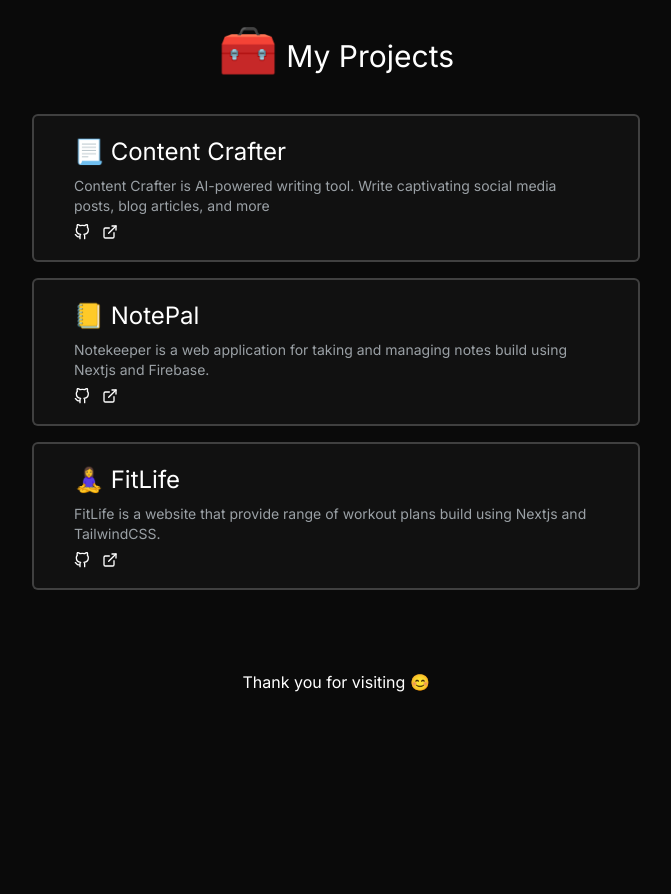
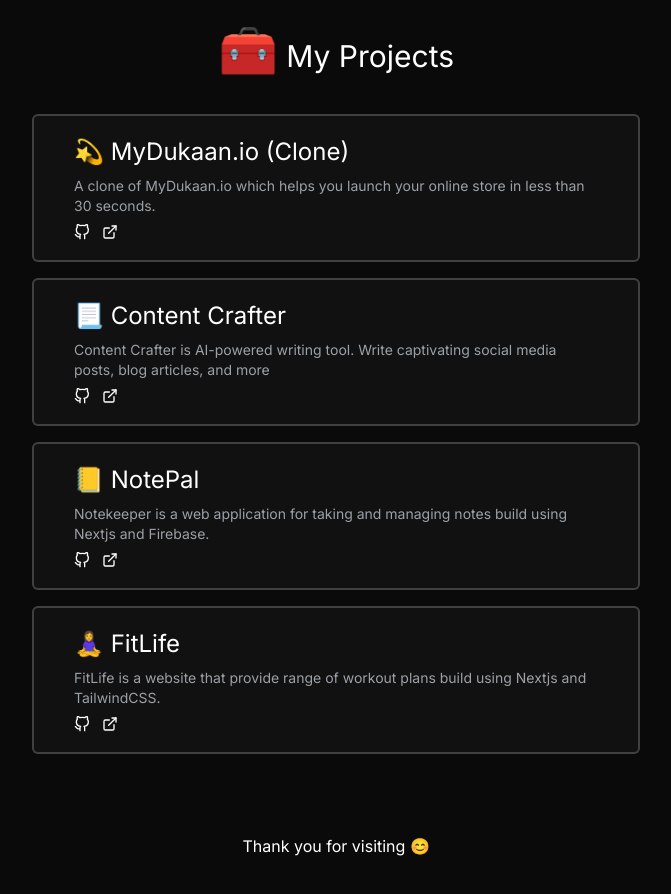
Before and after one commit to PoojaBela/PoojaBela.github.io, a React (Vite) app: page / in a window 1280 px wide. Shown: the part 1120-2014 px from the top of the page, without its empty margins (304-975 px from the left). Before the commit the page ends 1854 px from the top, so only its background shows below. Built offline with nearby package versions, Linux system fonts and the light colour scheme; a web font is replaced by a local one.

Commit message:
add dukaan project

```diff
--- a/src/components/Projects.jsx
+++ b/src/components/Projects.jsx
@@ -2,10 +2,16 @@
 
     const projects = ([
         {
+            name: '💫 MyDukaan.io (Clone)  ',
+            description: 'A clone of MyDukaan.io which helps you launch your online store in less than 30 seconds.',
+            demo: 'https://dukkan-clone.vercel.app/',
+            code: 'https://github.com/poojabela/dukkan-clone'
+        },
+        {
             name: '📃 Content Crafter',
             description: 'Content Crafter is AI-powered writing tool. Write captivating social media posts, blog articles, and more',
             demo: 'https://content-crafter.vercel.app/',
-            code: 'https://github.com/poojabela/content-crafter',
+            code: 'https://github.com/poojabela/content-crafter'
         },
         {
             name: '📒 NotePal',
```
